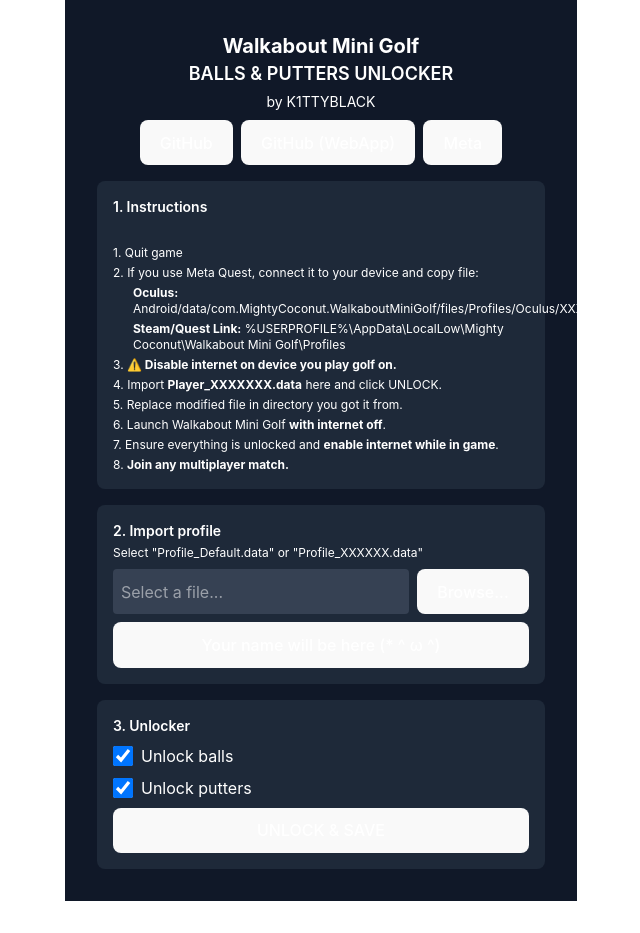
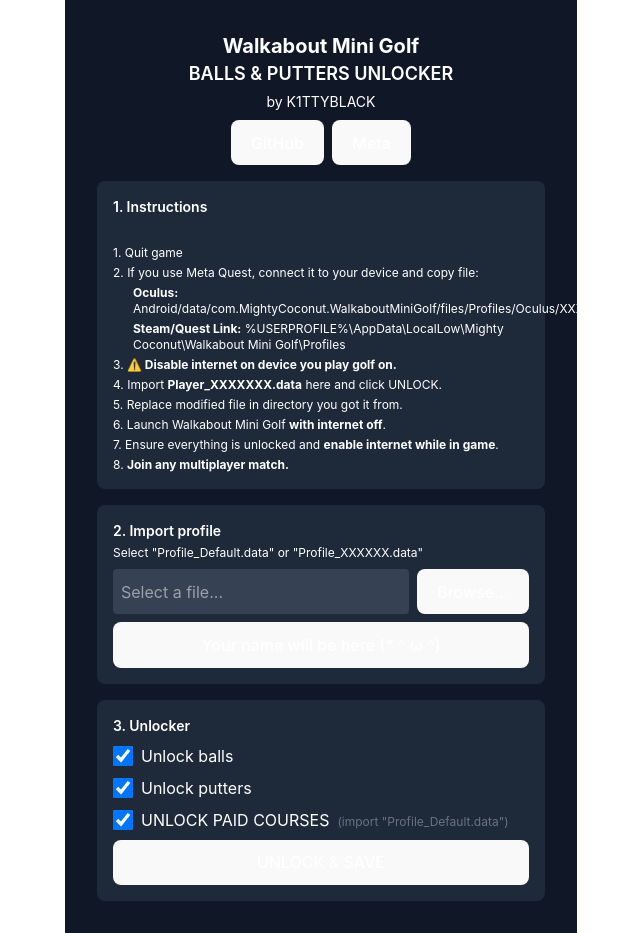
Before and after one commit to K1TTYBLACK/WalkaboutMiniGolf-Unlocker-WEB, a React (Vite) app: page / in a window 1280 px wide. Shown: the whole page, without its empty margins (319-959 px from the left). Before the commit the page ends 901 px from the top, so only its background shows below. Built offline with nearby package versions, Linux system fonts and the light colour scheme.

Commit message:
Add functionality to unlock paid courses and update alert message

```diff
--- a/src/App.jsx
+++ b/src/App.jsx
@@ -14,6 +14,7 @@
   const [unlockBalls, setUnlockBalls] = useState(true);
 
   const [unlockPutters, setUnlockPutters] = useState(true);
+  const [unlockCourses, setUnlockCourses] = useState(true);
   const [hexData, setHexData] = useState("");
   const fileInputRef = React.useRef(null);
 
@@ -48,11 +49,13 @@
 
   const modifyHexSection = (hex, startMarker, endMarker, replacements) => {
     let startIndex = hex.indexOf(startMarker);
-    let endIndex = hex.indexOf(endMarker);
-    if (startIndex === -1 || endIndex === -1 || startIndex >= endIndex) {
-      alert(`Markers '${startMarker}' - '${endMarker}' not found!`);
-      return hex;
+    if (startIndex === -1) {
+        alert(`Start marker '${startMarker}' not found!`);
+        return hex;
     }
+
+    let endIndex = endMarker ? hex.indexOf(endMarker, startIndex) : -1;
+    if (endIndex === -1) endIndex = hex.length;
 
     let extractedHex = hex.substring(startIndex, endIndex);
     let changesCount = 0;
@@ -88,6 +91,9 @@
     let ballsChanges = 0;
     let puttersChanges = 0;
 
+    let coursesPurchasesChanges = 0;
+    let coursesUnlockChanges = 0;
+
     if (unlockPutters) {
       const result = modifyHexSection(newHexData, "50757474657273556e6c6f636b6564", "436f7572736544617461", {
         "56616c7565000008": "56616c7565000108",
@@ -104,10 +110,28 @@
       newHexData = result.updatedHex;
       ballsChanges += result.changesCount;
     }
+
+    if (unlockCourses) {
+      const result = modifyHexSection(newHexData, "436f7572736544617461", "436f736d657469635061636b44617461", {
+        "4973507572636861736564002b0000000856616c756500000848617356616c7565000009": "4973507572636861736564002b0000000856616c756500010848617356616c7565000109",
+        "4973507572636861736564002b0000000856616c7565000008": "4973507572636861736564002b0000000856616c7565000108",
+      });
+      newHexData = result.updatedHex;
+      coursesPurchasesChanges += result.changesCount;
+    }
+    if (unlockCourses) {
+      const result = modifyHexSection(newHexData, "436f7572736544617461", "436f736d657469635061636b44617461", {
+        "4973556e6c6f636b6564002b0000000856616c756500000848617356616c7565000009": "4973556e6c6f636b6564002b0000000856616c756500010848617356616c7565000109",
+        "4973556e6c6f636b6564002b0000000856616c7565000008": "4973556e6c6f636b6564002b0000000856616c7565000108",
+      });
+      newHexData = result.updatedHex;
+      coursesUnlockChanges += result.changesCount;
+    }
+
     setHexData(newHexData);
     saveFile(newHexData);
 
-    alert(`Unlocked Successfully! \n\nBalls unlocked: ${Math.floor(ballsChanges / 2)}\nPutters unlocked: ${Math.floor(puttersChanges / 2)}\n\n File saved.`);
+    alert(`Unlocked Successfully! \n\nBalls unlocked: ${Math.floor(ballsChanges / 2)}\nPutters unlocked: ${Math.floor(puttersChanges / 2)}\n\nCourses illegally bought: ${Math.floor(coursesPurchasesChanges / 2)}\nCourses unlocked: ${Math.floor(coursesUnlockChanges / 2)}\n\n File saved.`);
   };
 
 
@@ -119,17 +143,17 @@
       <div className="text-center text-sm mt-1">by K1TTYBLACK</div>
 
       <div className="flex space-x-2 mt-2">
-        <button
+        {/* <button
           className="bg-gray-700 px-4 py-1 rounded"
           onClick={() => window.open("https://github.com/K1TTYBLACK/WalkaboutMiniGolf-Unlocker", "_blank")}
         >
           GitHub
-        </button>
+        </button> */}
         <button
           className="bg-gray-700 px-4 py-1 rounded"
           onClick={() => window.open("https://github.com/K1TTYBLACK/WalkaboutMiniGolf-Unlocker-WEB", "_blank")}
         >
-          GitHub (WebApp)
+          GitHub
         </button>
         <button
           className="bg-gray-700 px-4 py-1 rounded"
@@ -204,6 +228,16 @@
           />
           <span>Unlock putters</span>
         </label>
+        <label className="flex items-center space-x-2 cursor-pointer">
+          <input
+            type="checkbox"
+            checked={unlockCourses}
+            onChange={() => setUnlockCourses(!unlockCourses)}
+            className="h-5 w-5 cursor-pointer" // Making the checkbox bigger
+          />
+          <span>UNLOCK PAID COURSES</span>
+          <span className="text-xs mt-1 text-gray-500">(import "Profile_Default.data")</span>
+        </label>
         </div>
         <button className="bg-gray-700 w-full mt-2 py-2 rounded" onClick={handleUnlock}>
           UNLOCK & SAVE
```
Also changed, not shown: 1 other file (tests, documents, lock files or other folders).
